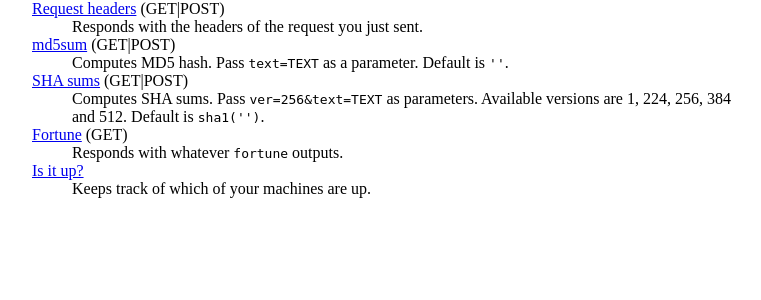
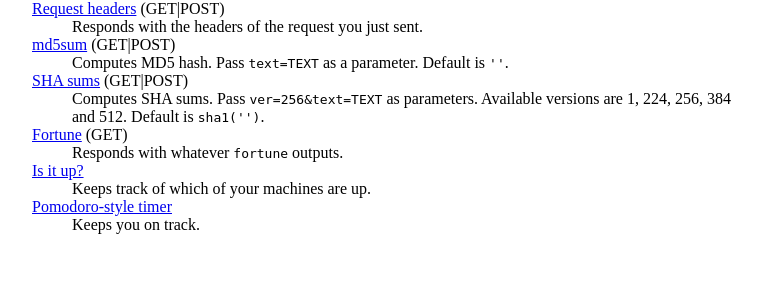
Before and after one commit to avacariu/utils-site, a Python web app: template app/templates/main.html in a window 1280 px wide. Shown: the part 272-572 px from the top of the page, without its empty margins (258-1019 px from the left). Run offline with Jinja, Linux system fonts and the light colour scheme; the template is opened without the code that fills it, so the values that code supplies are empty.

Commit message:
Add a link to my new timer.

```diff
--- a/app/templates/main.html
+++ b/app/templates/main.html
@@ -25,7 +25,10 @@
   <dt><a href="{{ url_for('fortune') }}">Fortune</a> (GET)</dt>
   <dd>Responds with whatever <code>fortune</code> outputs.</dd>
 
-  <dt><a href="http://isitup.80x24.ca">Is it up?</a></dt>
+  <dt><a href="https://isitup.80x24.ca">Is it up?</a></dt>
   <dd>Keeps track of which of your machines are up.</dd>
+
+  <dt><a href="https://timer.80x24.ca">Pomodoro-style timer</a></dt>
+  <dd>Keeps you on track.</dd>
 </dl>
 {% endblock %}
```
